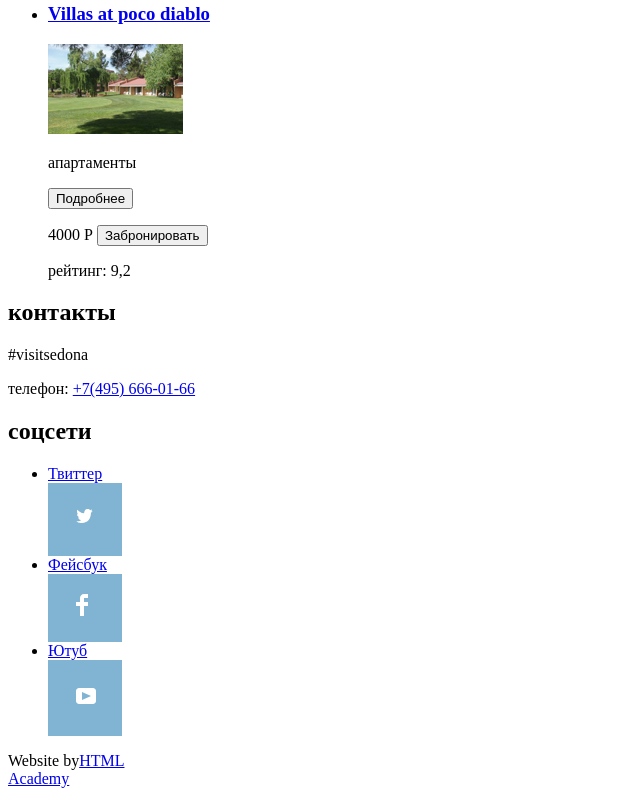
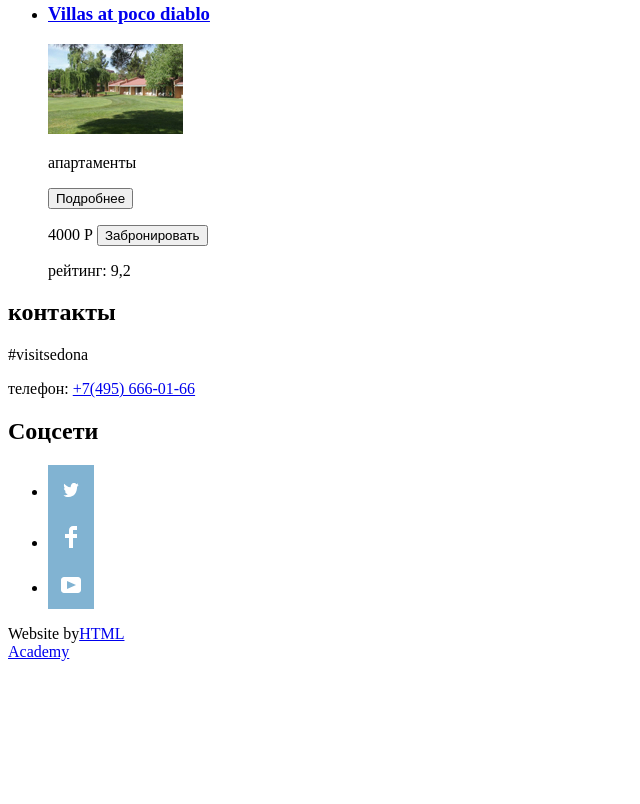
Before and after one commit to Sanikrus/1696121-sedona-30, a plain HTML site: page catalog.html in a window 1280 px wide. Shown: the part 1445-2249 px from the top of the page, without its empty margins (0-640 px from the left). After the commit the page ends 2122 px from the top, so only its background shows below. Drawn offline with Linux system fonts and the light colour scheme.

Commit message:
исправил иконки соц-сетей

```diff
--- a/catalog.html
+++ b/catalog.html
@@ -11,8 +11,7 @@
     <header>
         <nav>
             <a>
-                <img src="img/logo.svg" width="138" height="70" alt="Логотип Седоны"
-            </a>
+                <img src="img/logo.svg" width="138" height="70" alt="Логотип Седоны" </a>
                 <ul>
                     <li><a href="index.html">Информация</a></li>
                     <li><a href="blank.html">Фото и видео</a></li>
@@ -130,19 +129,22 @@
             <p>телефон: <a href="tel:+74956660166">+7(495) 666-01-66</a></p>
         </section>
         <section>
-            <h2>соцсети</h2>
+            <h2>Соцсети</h2>
             <ul>
                 <li>
-                    <a href="#">Твиттер</a>
-                    <div class="square1"> <img src="img/Shape2.svg" width="16.98" height="15.01"></div>
+                    <a class="social-btn" href="#">
+                        <img src="img/twitter.svg" width="16.98" height="15.01">
+                    </a>
                 </li>
                 <li>
-                    <a href="#">Фейсбук</a>
-                    <div class="square"> <img src="img/Shape.svg" width="12" height="22"></div>
+                    <a class="social-btn" href="#">
+                        <img src="img/facebook.svg" width="12" height="22">
+                    </a>
                 </li>
                 <li>
-                    <a href="#">Ютуб</a>
-                    <div class="square2"> <img src="img/youtube.svg" width="20" height="16"></div>
+                    <a class="social-btn" href="#">
+                        <img src="img/youtube.svg" width="20" height="16">
+                    </a>
                 </li>
             </ul>
         </section>
--- a/css/style.css
+++ b/css/style.css
@@ -1,21 +1,8 @@
-.square {
+.social-btn {
     width: 46px;
     height: 48px;
     background-color: #81B3D2;
-    padding-left: 28px;
-    padding-top: 20px;
+    display: flex;
+    justify-content: center;
+    align-items: center;
 }
-.square1 {
-    width: 46px;
-    height: 48px;
-    background-color: #81B3D2;
-    padding-left: 28px;
-    padding-top: 25px;
-}
-.square2 {
-    width: 46px;
-    height: 48px;
-    background-color: #81B3D2;
-    padding-left: 28px;
-    padding-top: 28px;
-}
```
Also changed, not shown: index.html (+9 -6 lines), img/facebook.svg (renamed from img/Shape.svg), img/twitter.svg (renamed from img/Shape2.svg). Lines whose indentation alone changed are shown as unchanged.
